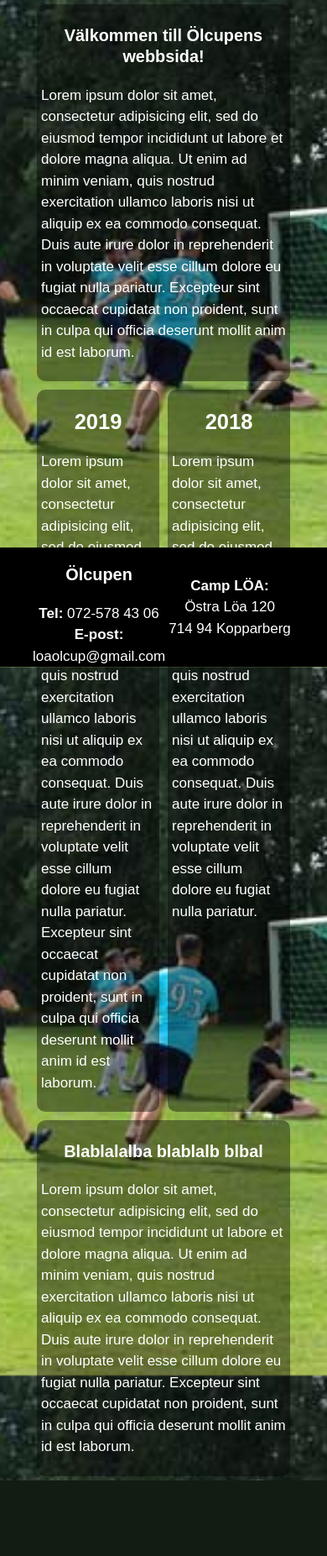
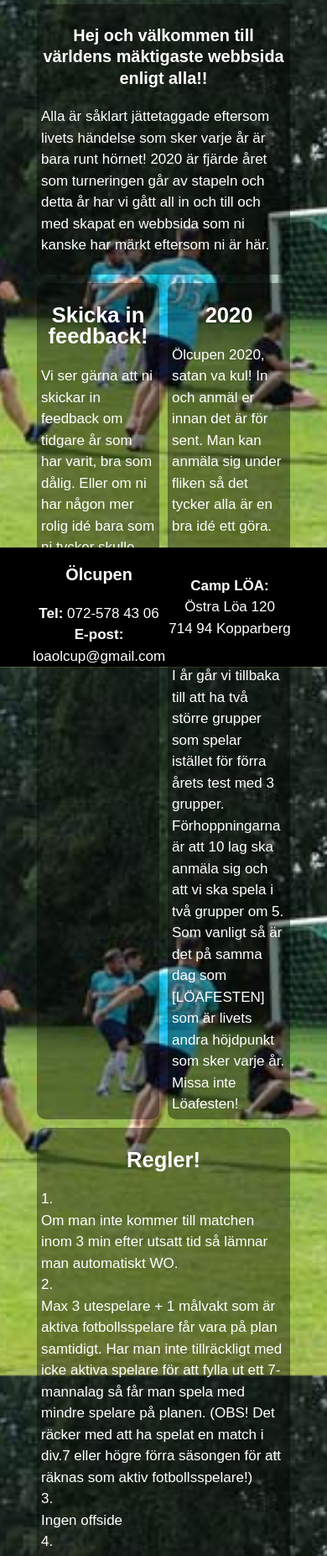
Before and after one commit to fillegunnar/olcupen, a PHP site: page / in a window 390 px wide. Shown: the part 50-1903 px from the top of the page at 84% size. Before the commit the page ends 1813 px from the top, so only its background shows below. Run offline with PHP 8.4, Linux system fonts and the light colour scheme.

Commit message:
Bara update av lite texter

```diff
--- a/css/master.css
+++ b/css/master.css
@@ -1,5 +1,4 @@
 /* allmän */
-
 
 body{
   font-family: Arial, Helvetica, sans-serif;
@@ -100,11 +99,6 @@ footer .container{
     background-attachment: fixed;
     background-size: cover;
   }
-
-
-  .main{
-    margin-top: 50px;
-  }
 }
 
 
--- a/index.html
+++ b/index.html
@@ -23,26 +23,70 @@
     <div class="main">
       <article id="index" class="container">
         <section class="full">
-          <h1>Välkommen till Ölcupens webbsida!</h1>
+          <h1>Hej och välkommen till världens mäktigaste webbsida enligt alla!!</h1>
           <p>
-            Lorem ipsum dolor sit amet, consectetur adipisicing elit, sed do eiusmod tempor incididunt ut labore et dolore magna aliqua. Ut enim ad minim veniam, quis nostrud exercitation ullamco laboris nisi ut aliquip ex ea commodo consequat. Duis aute irure dolor in reprehenderit in voluptate velit esse cillum dolore eu fugiat nulla pariatur. Excepteur sint occaecat cupidatat non proident, sunt in culpa qui officia deserunt mollit anim id est laborum.
+            Alla är såklart jättetaggade eftersom livets händelse som
+            sker varje år är bara runt hörnet! 2020 är fjärde året som turneringen
+            går av stapeln och detta år har vi gått all in och till och med
+            skapat en webbsida som ni kanske har märkt eftersom ni är här.
           </p>
         </section>
         <div class="split"> <!-- För att det inte ska bli olika höjd om olika mängd text -->
           <section class="left">
-            <h2>2019</h2>
-            <p>Lorem ipsum dolor sit amet, consectetur adipisicing elit, sed do eiusmod tempor incididunt ut labore et dolore magna aliqua. Ut enim ad minim veniam, quis nostrud exercitation ullamco laboris nisi ut aliquip ex ea commodo consequat. Duis aute irure dolor in reprehenderit in voluptate velit esse cillum dolore eu fugiat nulla pariatur. Excepteur sint occaecat cupidatat non proident, sunt in culpa qui officia deserunt mollit anim id est laborum.</p>
+            <h2>Skicka in feedback!</h2>
+            <p>
+              Vi ser gärna att ni skickar in feedback om tidgare år som har
+              varit, bra som dålig. Eller om ni har någon mer rolig idé bara
+              som ni tycker skulle passa bra till cupen.
+            </p>
           </section>
           <section class="right">
-            <h2>2018</h2>
-            <p>Lorem ipsum dolor sit amet, consectetur adipisicing elit, sed do eiusmod tempor incididunt ut labore et dolore magna aliqua. Ut enim ad minim veniam, quis nostrud exercitation ullamco laboris nisi ut aliquip ex ea commodo consequat. Duis aute irure dolor in reprehenderit in voluptate velit esse cillum dolore eu fugiat nulla pariatur.</p>
+            <h2>2020</h2>
+            Ölcupen 2020, satan va kul! In och anmäl er innan det är för sent.
+            Man kan anmäla sig under fliken <a href="anmalan.html"></a> så
+            det tycker alla är en bra idé ett göra. <br><br>
+            Datumet för årets turnering är 2020-05-30, med andra ord 30:e maj.
+            Tokskojsigt! <br>
+            I år går vi tillbaka till att ha två större grupper som spelar
+            istället för förra årets test med 3 grupper. Förhoppningarna
+            är att 10 lag ska anmäla sig och att vi ska spela i två grupper
+            om 5.
+            Som vanligt så är det på samma dag som [LÖAFESTEN] som är livets
+            andra höjdpunkt som sker varje år. Missa inte Löafesten!
           </section>
         </div>
         <section class="full">
-          <h1>Blablalalba blablalb blbal</h1>
-          <p>
-            Lorem ipsum dolor sit amet, consectetur adipisicing elit, sed do eiusmod tempor incididunt ut labore et dolore magna aliqua. Ut enim ad minim veniam, quis nostrud exercitation ullamco laboris nisi ut aliquip ex ea commodo consequat. Duis aute irure dolor in reprehenderit in voluptate velit esse cillum dolore eu fugiat nulla pariatur. Excepteur sint occaecat cupidatat non proident, sunt in culpa qui officia deserunt mollit anim id est laborum.
-          </p>
+          <h2>Regler!</h2>
+          1.<br>
+          Om man inte kommer till matchen inom 3 min efter utsatt tid så
+          lämnar man automatiskt WO. <br>
+          2.<br>
+          Max 3 utespelare + 1 målvakt som är aktiva fotbollsspelare får
+          vara på plan samtidigt. Har man inte tillräckligt med icke aktiva
+          spelare för att fylla ut ett 7-mannalag så får man spela med mindre
+          spelare på planen. (OBS! Det räcker med att ha spelat en match i
+          div.7 eller högre förra säsongen för att räknas som aktiv
+          fotbollsspelare!)<br>
+          3. <br>
+          Ingen offside <br>
+          4.<br>
+          Målvakt får ej ta upp boll med händer vid ”hemåtpass”  så vidare
+          det inte är en nick. Indirekt frispark till andra laget om man
+          bryter mot regeln. <br>
+          5.<br>
+          Ingen inspark, målvakt kastar ut på frivilligt sätt.<br>
+          6.<br>
+          2 gula kort = rött kort.<br>
+          7.<br>
+          Rött kort = matchstraff + avstängning nästkommande match.<br>
+          8.<br>
+          Antalet gula kort nollställs efter varje match.<br>
+          9.<br>
+          Skruvdobb får ej användas!<br>
+          10.<br>
+          ÅLDERSGRÄNS 18 ÅR!<br>
+          11.<br>
+          FUSKA INTE SA JA JU!
         </section>
       </article>
 
```
Also changed, not shown: bilder-subpage/2019.html (+7 -4 lines), feedback.html (added).
